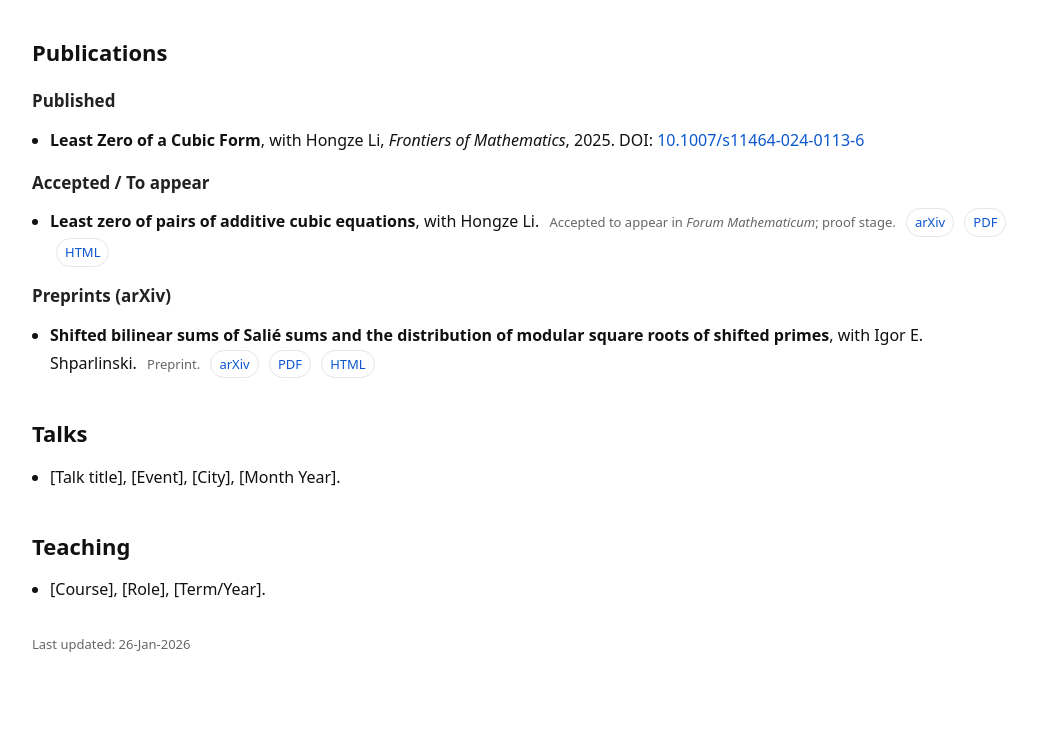
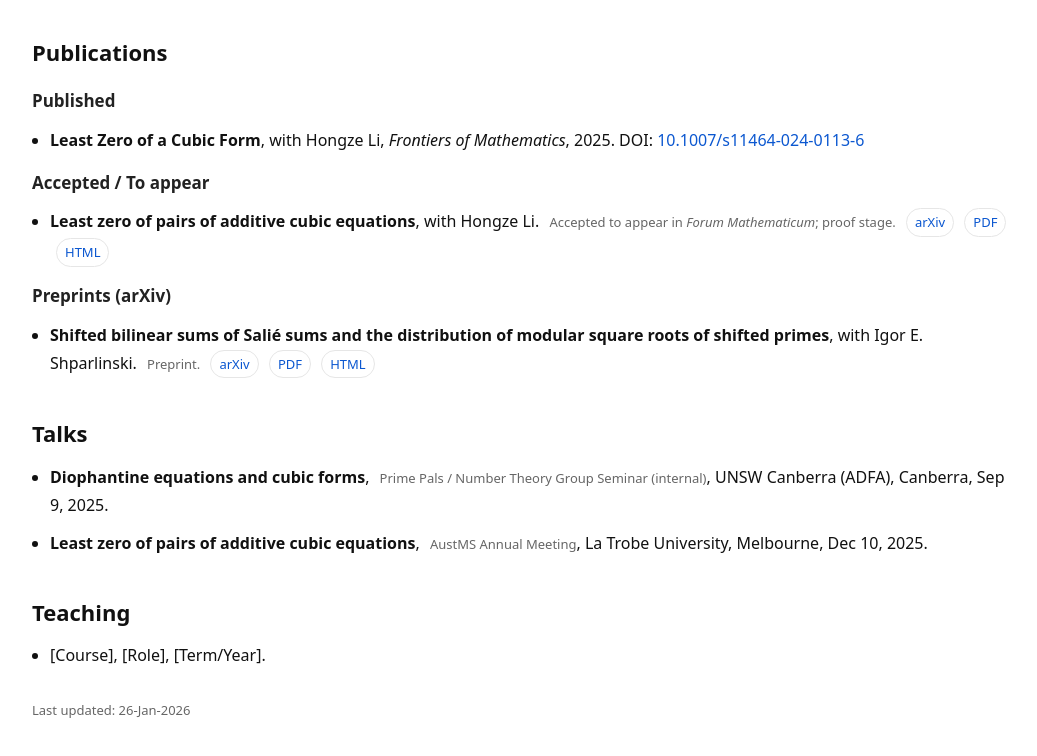
Before and after one commit to yixiuxiao98/yixiuxiao98.github.io, a plain HTML site: page index.html in a window 1280 px wide. Shown: the part 966-1722 px from the top of the page, without its empty margins (118-1155 px from the left). Before the commit the page ends 1682 px from the top, so only its background shows below. Drawn offline with Linux system fonts and the light colour scheme.

Commit message:
Update index.html

```diff
--- a/index.html
+++ b/index.html
@@ -311,11 +311,22 @@
     </section>
 
     <section id="talks">
-      <h2>Talks</h2>
-      <ul>
-        <li>[Talk title], [Event], [City], [Month Year].</li>
-      </ul>
-    </section>
+  <h2>Talks</h2>
+  <ul>
+    <li>
+      <span class="pubtitle">Diophantine equations and cubic forms</span>,
+      <span class="sub">Prime Pals / Number Theory Group Seminar (internal)</span>,
+      UNSW Canberra (ADFA), Canberra, Sep 9, 2025.
+    </li>
+
+    <li>
+      <span class="pubtitle">Least zero of pairs of additive cubic equations</span>,
+      <span class="sub">AustMS Annual Meeting</span>,
+      La Trobe University, Melbourne, Dec 10, 2025.
+    </li>
+  </ul>
+</section>
+
 
     <section id="teaching">
       <h2>Teaching</h2>
```
